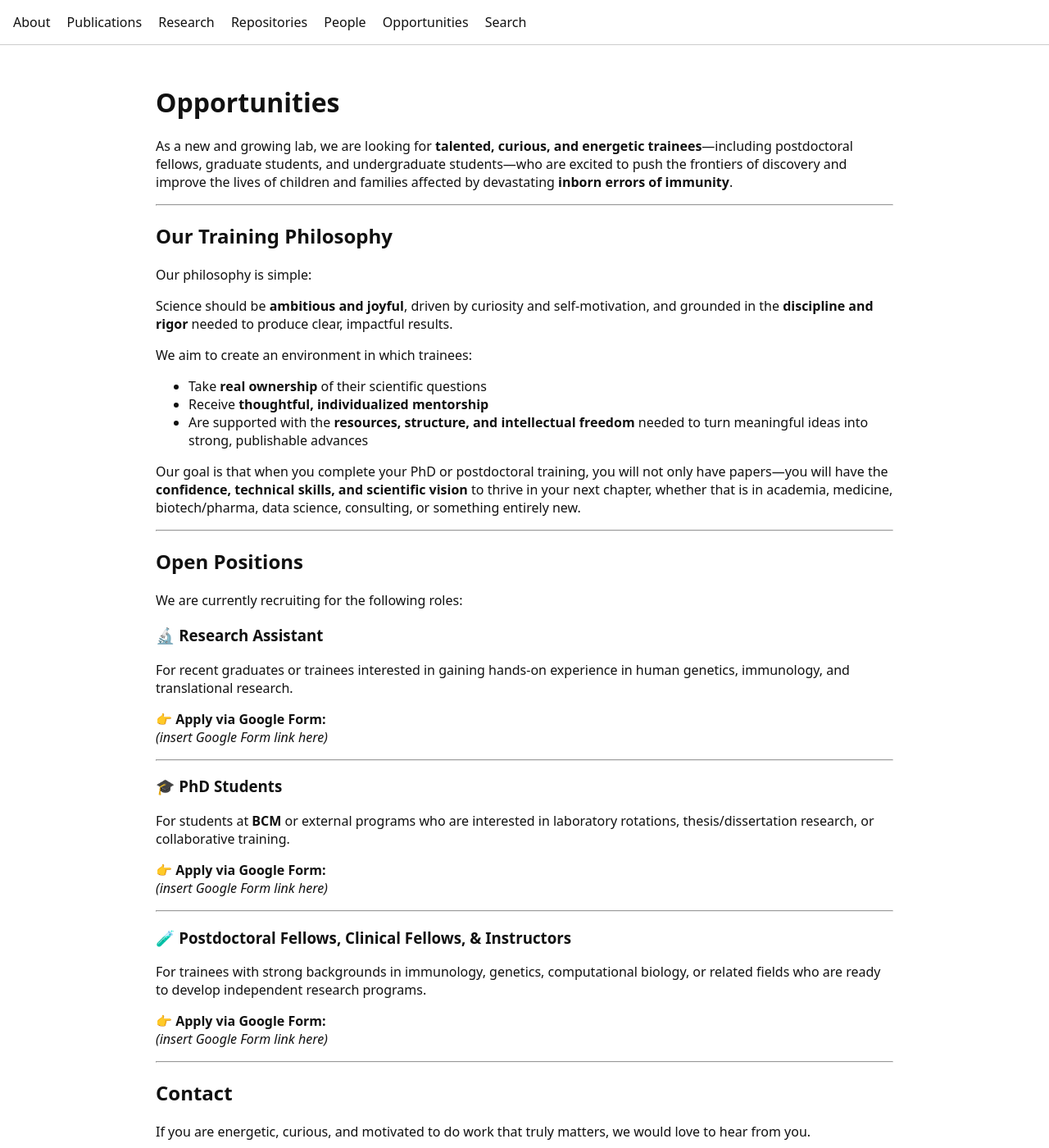
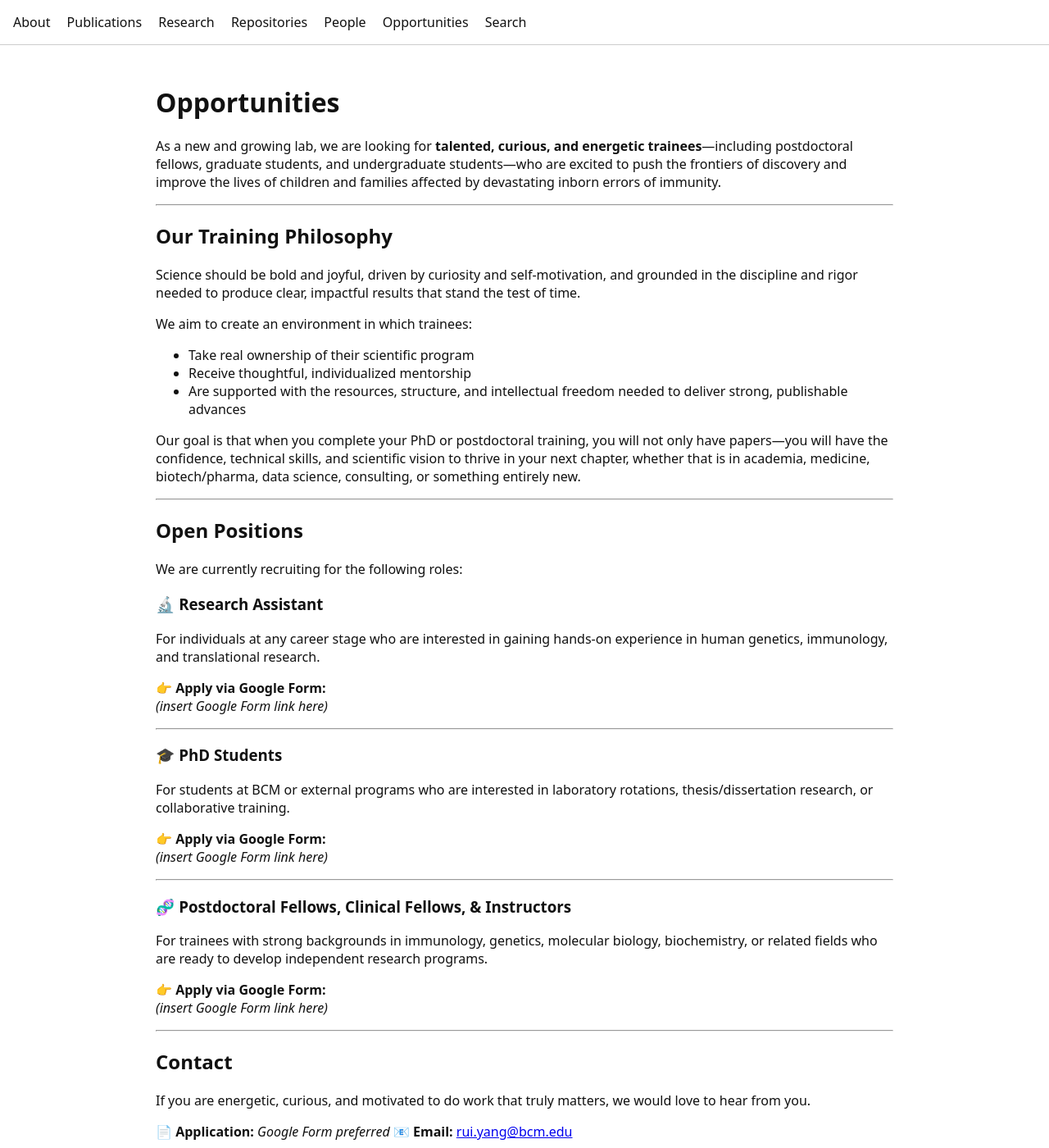
Before and after one commit to ruiyanggenetics/ghilab, a Jekyll site: the page built from opportunities.md, in a window 1280 px wide and 1400 px high. Shown: the whole window at 82% size. Built offline with Jekyll 4.4.1, drawn with Linux system fonts in a browser that asks for light colours; some of the changed text lies outside the part shown.

Commit message:
Update opportunities.md

```diff
--- a/opportunities.md
+++ b/opportunities.md
@@ -5,23 +5,21 @@ title: Opportunities
 
 # Opportunities
 
-As a new and growing lab, we are looking for **talented, curious, and energetic trainees**—including postdoctoral fellows, graduate students, and undergraduate students—who are excited to push the frontiers of discovery and improve the lives of children and families affected by devastating **inborn errors of immunity**.
+As a new and growing lab, we are looking for **talented, curious, and energetic trainees**—including postdoctoral fellows, graduate students, and undergraduate students—who are excited to push the frontiers of discovery and improve the lives of children and families affected by devastating inborn errors of immunity.
 
 ---
 
 ## Our Training Philosophy
 
-Our philosophy is simple:
-
-Science should be **ambitious and joyful**, driven by curiosity and self-motivation, and grounded in the **discipline and rigor** needed to produce clear, impactful results.
+Science should be bold and joyful, driven by curiosity and self-motivation, and grounded in the discipline and rigor needed to produce clear, impactful results that stand the test of time.
 
 We aim to create an environment in which trainees:
 
-- Take **real ownership** of their scientific questions
-- Receive **thoughtful, individualized mentorship**
-- Are supported with the **resources, structure, and intellectual freedom** needed to turn meaningful ideas into strong, publishable advances
+- Take real ownership of their scientific program
+- Receive thoughtful, individualized mentorship
+- Are supported with the resources, structure, and intellectual freedom needed to deliver strong, publishable advances
 
-Our goal is that when you complete your PhD or postdoctoral training, you will not only have papers—you will have the **confidence, technical skills, and scientific vision** to thrive in your next chapter, whether that is in academia, medicine, biotech/pharma, data science, consulting, or something entirely new.
+Our goal is that when you complete your PhD or postdoctoral training, you will not only have papers—you will have the confidence, technical skills, and scientific vision to thrive in your next chapter, whether that is in academia, medicine, biotech/pharma, data science, consulting, or something entirely new.
 
 ---
 
@@ -30,7 +28,7 @@ Our goal is that when you complete your PhD or postdoctoral training, you will n
 We are currently recruiting for the following roles:
 
 ### 🔬 Research Assistant
-For recent graduates or trainees interested in gaining hands-on experience in human genetics, immunology, and translational research.
+For individuals at any career stage who are interested in gaining hands-on experience in human genetics, immunology, and translational research.
 
 👉 **Apply via Google Form:**
 *(insert Google Form link here)*
@@ -38,15 +36,15 @@ For recent graduates or trainees interested in gaining hands-on experience in hu
 ---
 
 ### 🎓 PhD Students
-For students at **BCM** or external programs who are interested in laboratory rotations, thesis/dissertation research, or collaborative training.
+For students at BCM or external programs who are interested in laboratory rotations, thesis/dissertation research, or collaborative training.
 
 👉 **Apply via Google Form:**
 *(insert Google Form link here)*
 
 ---
 
-### 🧪 Postdoctoral Fellows, Clinical Fellows, & Instructors
-For trainees with strong backgrounds in immunology, genetics, computational biology, or related fields who are ready to develop independent research programs.
+### 🧬 Postdoctoral Fellows, Clinical Fellows, & Instructors
+For trainees with strong backgrounds in immunology, genetics, molecular biology, biochemistry, or related fields who are ready to develop independent research programs.
 
 👉 **Apply via Google Form:**
 *(insert Google Form link here)*
@@ -57,8 +55,8 @@ For trainees with strong backgrounds in immunology, genetics, computational biol
 
 If you are energetic, curious, and motivated to do work that truly matters, we would love to hear from you.
 
+📄 **Application:** *Google Form preferred*
 📧 **Email:** [rui.yang@bcm.edu](mailto:rui.yang@bcm.edu)
-📄 **Application:** *Google Form preferred*
 
 ---
 
```
